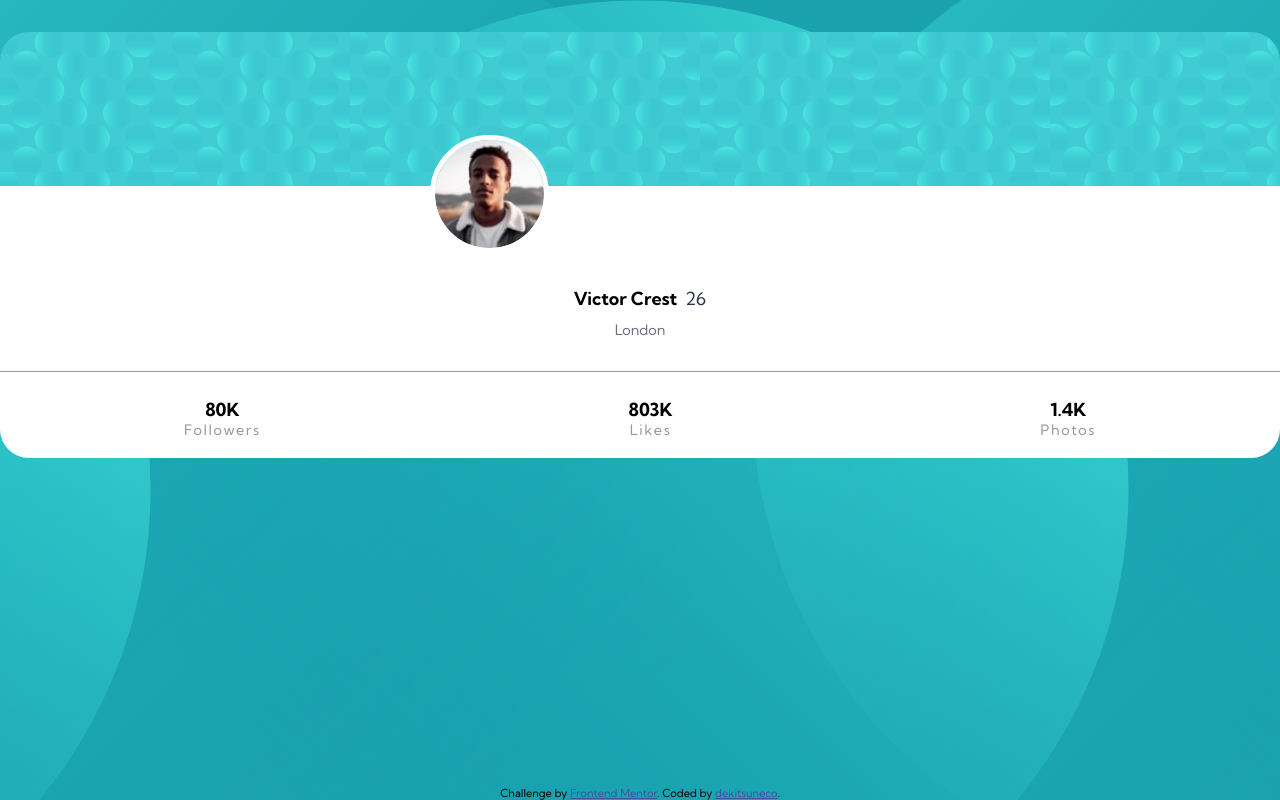
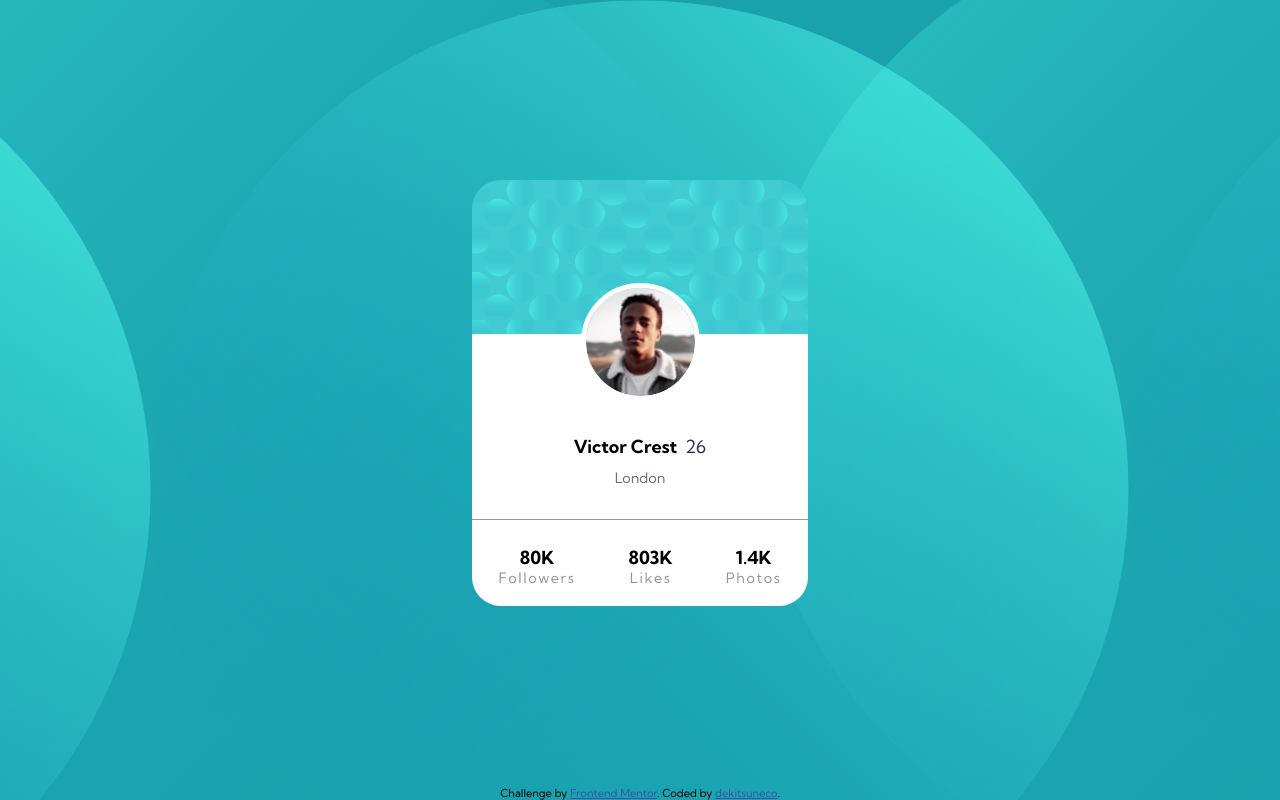
Before and after one commit to dekitsuneco/profile-card-component, a website: page app/index.html in a window 1280 px wide. Drawn offline with Linux system fonts and the light colour scheme.

Commit message:
Add styles to center card on the page

```diff
--- a/app/src/styles/scss/style.scss
+++ b/app/src/styles/scss/style.scss
@@ -48,6 +48,12 @@ body {
   background-position: top center, -75%, 50%;
   font-size: 1.125rem;
   font-family: 'Kumbh Sans', sans-serif;
+}
+main {
+  flex: 1 1 auto;
+  display: flex;
+  align-items: center;
+  align-content: center;
 }
 
 
```
Also changed, not shown: app/src/styles/style.css, 1 other file.
